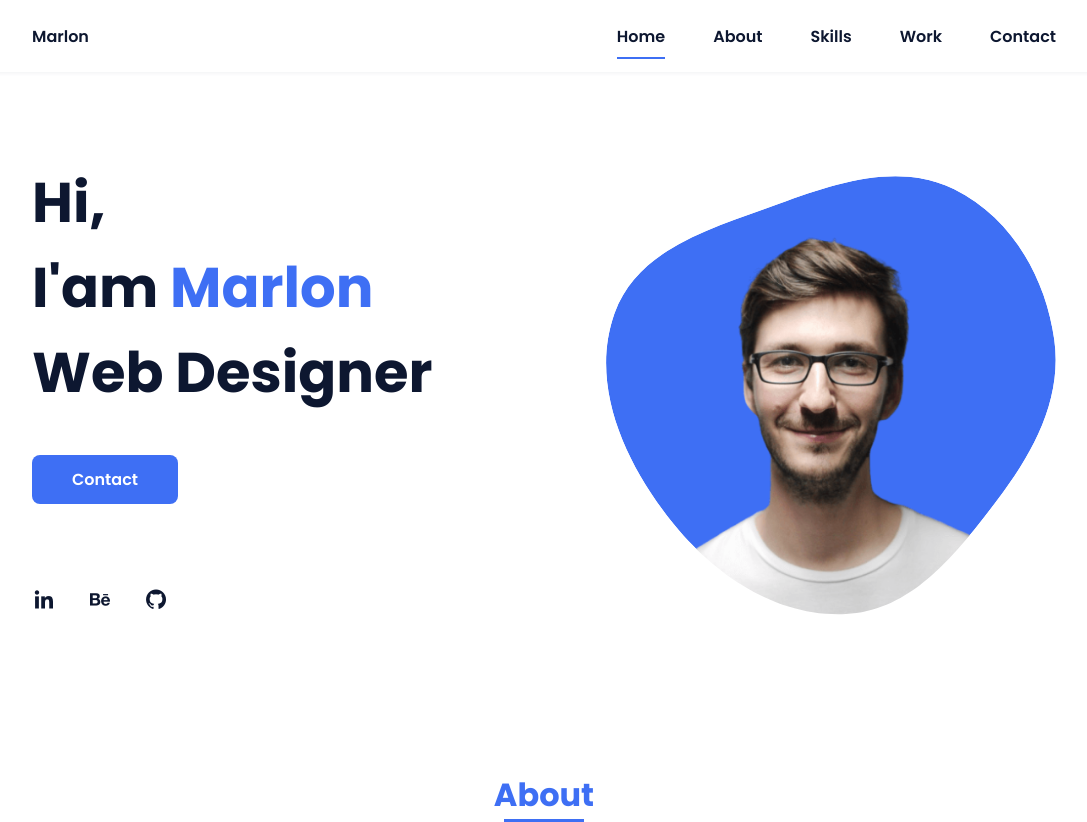
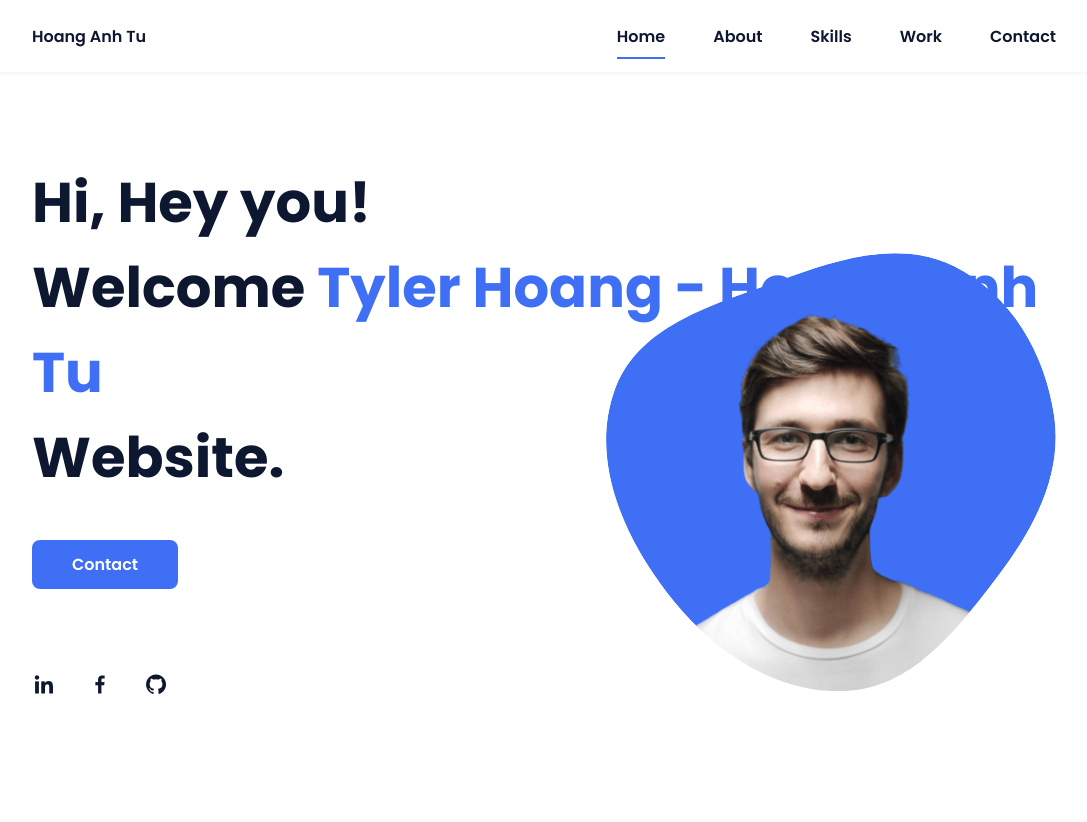
Before and after one commit to TylerUltra/TylerUltra.github.io, a plain HTML site: page index.html in a window 1280 px wide. Shown: the top 822 px of the page, without its empty margins (96-1183 px from the left). Drawn offline with nearby package versions, Linux system fonts and the light colour scheme.

Commit message:
Update index.html

```diff
--- a/index.html
+++ b/index.html
@@ -9,14 +9,14 @@
         <!-- =====BOX ICONS===== -->
         <link href='https://cdn.jsdelivr.net/npm/boxicons@2.0.5/css/boxicons.min.css' rel='stylesheet'>
 
-        <title>Portfolio website complete</title>
+        <title>Tyler Hoang</title>
     </head>
     <body>
         <!--===== HEADER =====-->
         <header class="l-header">
             <nav class="nav bd-grid">
                 <div>
-                    <a href="#" class="nav__logo">Marlon</a>
+                    <a href="#" class="nav__logo">Hoang Anh Tu</a>
                 </div>
 
                 <div class="nav__menu" id="nav-menu">
@@ -39,14 +39,14 @@
             <!--===== HOME =====-->
             <section class="home bd-grid" id="home">
                 <div class="home__data">
-                    <h1 class="home__title">Hi,<br>I'am <span class="home__title-color">Marlon</span><br> Web Designer</h1>
+                    <h1 class="home__title">Hi, Hey you!<br>Welcome <span class="home__title-color">Tyler Hoang - Hoang Anh Tu</span><br> Website.</h1>
 
                     <a href="#" class="button">Contact</a>
                 </div>
 
                 <div class="home__social">
                     <a href="" class="home__social-icon"><i class='bx bxl-linkedin'></i></a>
-                    <a href="" class="home__social-icon"><i class='bx bxl-behance' ></i></a>
+                    <a href="" class="home__social-icon"><i class='bx bxl-facebook' ></i></a>
                     <a href="" class="home__social-icon"><i class='bx bxl-github' ></i></a>
                 </div>
 
```
